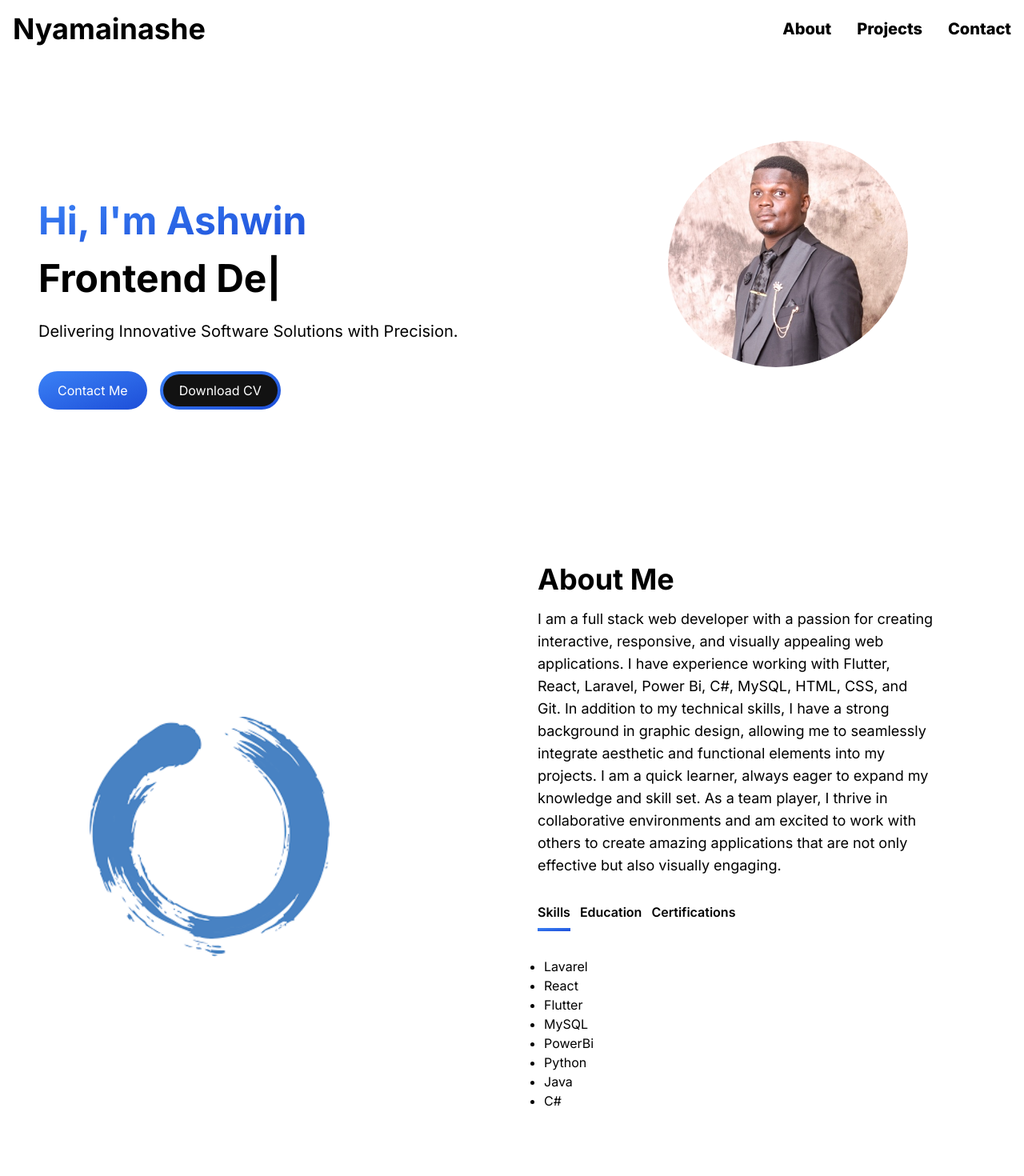
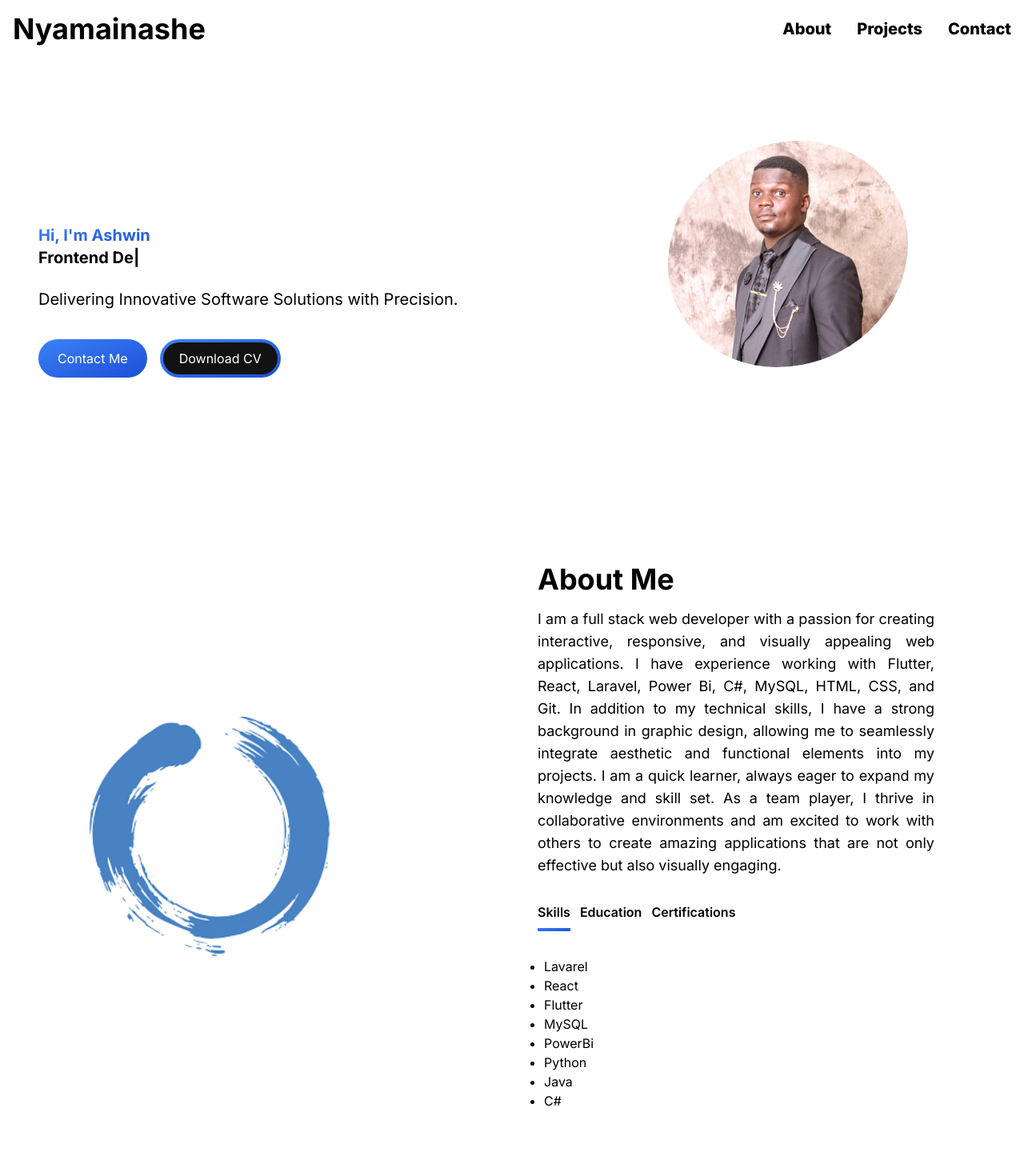
Before and after one commit to Ashwin2926/portfolio-nextjs, a Next.js app: page /portfolio-nextjs/ in a window 1280 px wide. Shown: the top 1470 px of the page at 80% size. Built offline with nearby package versions, Linux system fonts and the light colour scheme.

Commit message:
commit font size change

```diff
--- a/src/app/components/HeroSection.jsx
+++ b/src/app/components/HeroSection.jsx
@@ -15,7 +15,7 @@ const HeroSection = () => {
           transition={{ duration: 0.5 }}
           className="col-span-8 place-self-center text-center sm:text-left justify-self-start"
         >
-          <p className="text-black font-bold mb-4 text-4xl sm:text-5xl lg:leading-normal  ">
+          <p className="text-black font-bold mb-4 text-base sm:text-lg mb-6 lg:text-xl  ">
             <span className=" text-transparent font-bold bg-clip-text bg-gradient-to-br from-blue-500 to-blue-700">
               Hi, I&apos;m Ashwin {" "}
             </span>
--- a/src/app/globals.css
+++ b/src/app/globals.css
@@ -1013,7 +1013,7 @@ video {
   padding-right: 1rem;
 }
 .text-left {
-  text-align: left;
+  text-align: justify;
 }
 .text-center {
   text-align: center;
```
